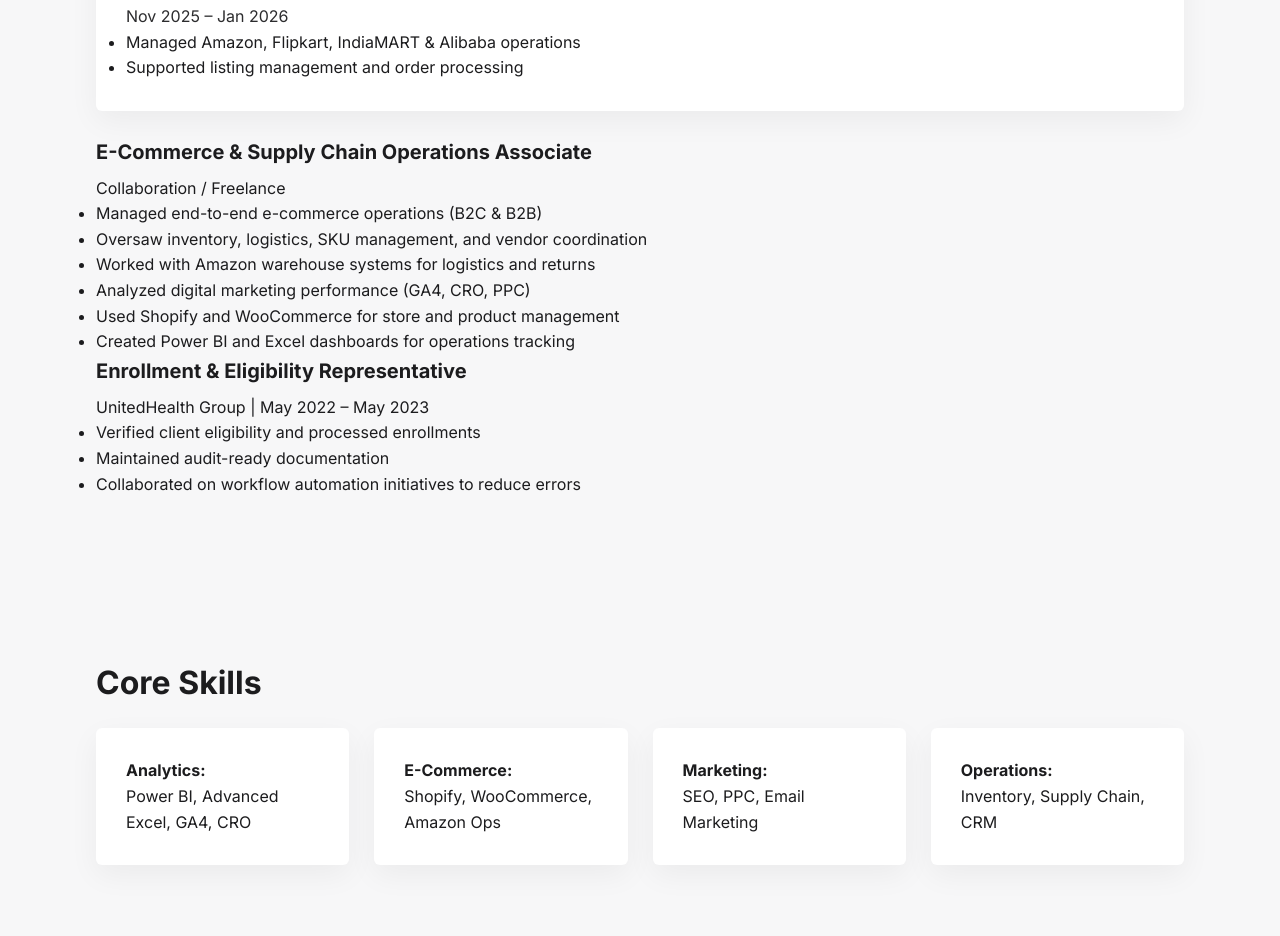
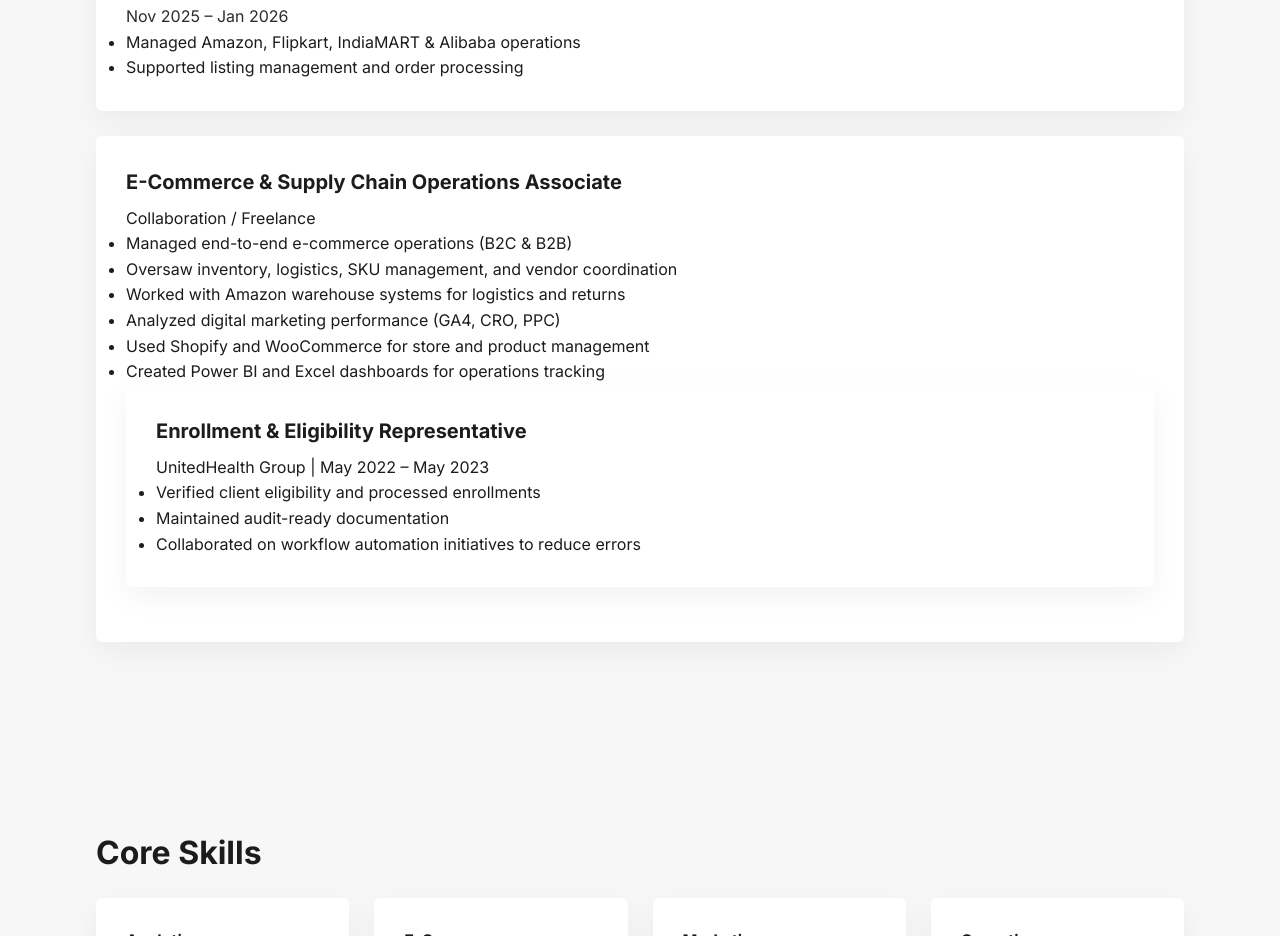
Before and after one commit to Pallavirs0305/Portfolio, a plain HTML site: page index.html in a window 1280 px wide. Shown: the part 1880-2816 px from the top of the page. Drawn offline with Linux system fonts and the light colour scheme.

Commit message:
Update index.html

```diff
--- a/index.html
+++ b/index.html
@@ -188,6 +188,8 @@
         <li>Supported listing management and order processing</li>
       </ul>
     </div>
+
+     <div class="card">
 <div class="experience-item">
   <h3>E-Commerce & Supply Chain Operations Associate</h3>
   <div class="company">Collaboration / Freelance</div>
@@ -201,6 +203,7 @@
   </ul>
 </div>
 
+<div class="card">
 <div class="experience-item">
   <h3>Enrollment & Eligibility Representative</h3>
   <div class="company">UnitedHealth Group | May 2022 – May 2023</div>
```
